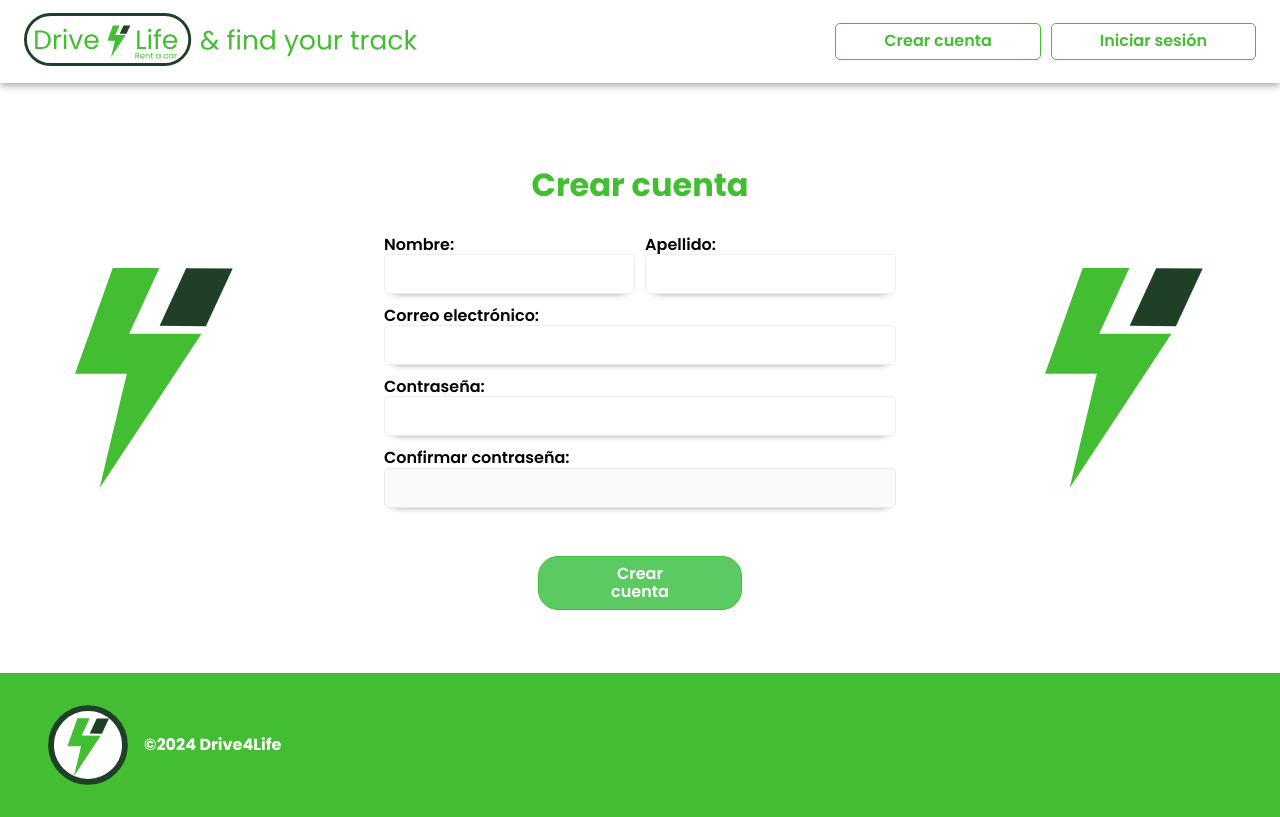
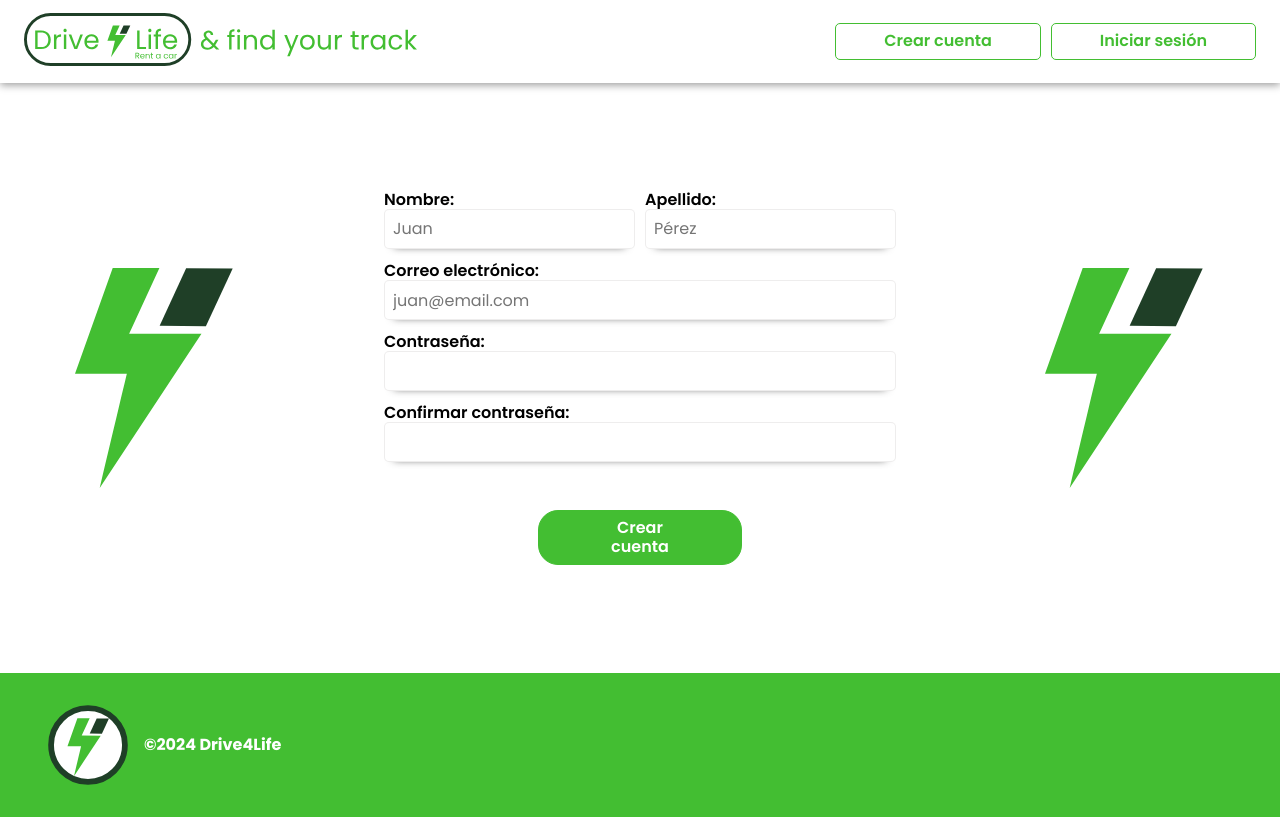
Before and after one commit to Saruizz/proyect-vite-react, a React (Vite) app: page /crearCuenta in a window 1280 px wide. Built offline with nearby package versions, Linux system fonts and the light colour scheme; a web font is replaced by a local one.

Commit message:
Actualizacion sprint 3

```diff
--- a/package.json
+++ b/package.json
@@ -13,6 +13,8 @@
   "dependencies": {
     "axios": "^1.6.7",
     "react": "^18.2.0",
+    "react-calendar": "^4.8.0",
+    "react-date-range": "^2.0.0-alpha.4",
     "react-dom": "^18.2.0",
     "react-router-dom": "^6.22.1"
   },
--- a/src/App.jsx
+++ b/src/App.jsx
@@ -22,7 +22,7 @@ const App = () => {
 			<Routes>
 				<Route path='/' element={<Home />} />
 				<Route path='*' element={<Notfound />} />
-				<Route path='/detalle' element={<DetalleProducto />} />
+				<Route path='/detalle/:productId' element={<DetalleProducto />} />
 				<Route path='/crearCuenta' element={<CrearCuenta />} />
 				<Route path='/administracion' element={<Admin />} />
 				<Route path='/agregarProducto' element={<AgregarProducto />} />
--- a/src/Components/Pages/DetalleProducto/Detalle.module.css
+++ b/src/Components/Pages/DetalleProducto/Detalle.module.css
@@ -3,6 +3,7 @@
     width: 100vw;
     min-height: 84.1vh;
     padding-top: 83.03px;
+    background-color: var(--blanco);
     @media screen and (max-width: 1200px) {
         padding-top: 66.09px;
     }
@@ -15,8 +16,10 @@
 /* FOTOS */
 .contNombreCarro {
     color: var(--verdeOscuro);
-    background-color: #D9D9D9;
-    padding: 1.5rem 1rem 4rem 4rem;
+    background-color: var(--grisClaro);
+    padding: 1.5rem 4rem 2rem 4rem;
+    display: flex;
+    justify-content: space-between;
 }
 
 .contNombreCarro h2{
@@ -27,7 +30,6 @@
     display: flex;
     width: 100%;
     flex-direction: column;
-    background-color: var(--grisClaro);
     justify-content: center;
     align-items: center;
 }
@@ -85,8 +87,8 @@
 .contBtn {
     display: flex;
     justify-content: end;
-    padding: 2.5rem;
-    background-color: var(--grisClaro);
+    padding: 1.5rem 2.5rem;
+    background-color: var(--blanco);
     border-radius: 0 0 10px 12px;
 }
 
@@ -113,6 +115,7 @@
 .contDescripcion {
     display: flex;
     flex-direction: column;
+    background-color: var(--grisClaro);
     padding: 3rem 4rem 3rem 3rem;
 }
 
@@ -121,12 +124,15 @@
     font-weight: 600;
 }
 
-.contFlecha {
-    display: flex;
-    margin-top: 1.5rem;
-    justify-content: end;
-}
-
 .contFlecha img {
     width: 3rem;
 }
+
+/* CALENDARIO */
+
+.calendarElement {
+    background-color: #fff;
+    border: 1px solid #ccc;
+    box-shadow: 0 2px 4px rgba(0, 0, 0, 0.1);
+    border-radius: 5px;
+}
--- a/src/Components/Pages/DetalleProducto/DetalleProducto.jsx
+++ b/src/Components/Pages/DetalleProducto/DetalleProducto.jsx
@@ -1,12 +1,59 @@
+import React, { useState, useRef, useEffect } from 'react';
+import { useParams } from 'react-router-dom';
+import { Link } from 'react-router-dom';
+import axios from 'axios';
 import styles from './Detalle.module.css';
 import img from '../../../assets/img';
-import { Link } from 'react-router-dom';
+import { Calendar } from 'react-calendar'; // Importar librería de calendario
+import format from 'date-fns/format';
 
 const DetalleProducto = () => {
+	// Extract the product ID from the URL parameters
+	const { id } = useParams();
+
+	// Initialize state variables for product details
+	const [producto, setProducto] = useState({});
+	const [isLoading, setIsLoading] = useState(true);
+
+	const [disponibilidad, setDisponibilidad] = useState([]); // Estado para almacenar la disponibilidad
+	const [isLoadingDisponibilidad, setIsLoadingDisponibilidad] = useState(true); // Estado para indicar si se está cargando la disponibilidad
+	const [selectedDate, setSelectedDate] = useState(null); // Estado para almacenar la fecha seleccionada
+
+	// Fetch product details using the product ID and set the state
+	useEffect(() => {
+		axios
+			.get(`https://jsonplaceholder.typicode.com/comments/${id}`)
+			.then(response => {
+				setProducto(response.data);
+				setIsLoading(false);
+			})
+			.catch(error => {
+				console.error(error);
+				setIsLoading(false);
+			});
+		axios
+			.get(`https://api-placeholder.com/disponibilidad/${id}`) // URL de ejemplo para obtener la disponibilidad
+			.then(response => {
+				setDisponibilidad(response.data);
+				setIsLoadingDisponibilidad(false);
+			})
+			.catch(error => {
+				console.error(error);
+				setIsLoadingDisponibilidad(false);
+			});
+	}, [id]);
+
 	return (
 		<div className={styles.appDetalle}>
+			{isLoading ? (
+				<div className={styles.loading}>Cargando...</div>
+			) : (
+				<>
 					<div className={styles.contNombreCarro}>
-				<h2>Mazda 2</h2>
+						<h2>{producto.nombre}</h2>
+						<Link>
+							<img src={img.volver} />
+						</Link>
 					</div>
 					<div className={styles.contFotosGeneral}>
 						<div className={styles.contFotos}>
@@ -37,21 +84,101 @@ const DetalleProducto = () => {
 						<button className={styles.btnVerMas}>Ver más</button>
 					</div>
 					<div className={styles.contDescripcion}>
-				<span>
-					fasfsafgsdfgdsf fasfsafgsdfgdsf fasfsafgsdfgdsf fasfsafgsdfgdsf
-					fasfsafgsdfgdsf fasfsafgsdfgdsf fasfsafgsdfgdsf fasfsafgsdfgdsf
-					fasfsafgsdfgdsf fasfsafgsdfgdsf fasfsafgsdfgdsf fasfsafgsdfgdsf
-					fasfsafgsdfgdsf fasfsafgsdfgdsf fasfsafgsdfgdsf fasfsafgsdfgdsf
-					fasfsafgsdfgdsf fasfsafgsdfgdsf fasfsafgsdfgdsf{' '}
-				</span>
-				<div>
-					<Link className={styles.contFlecha}>
+						<span>{producto.descripcion}</span>
+					</div>
+
+					{isLoadingDisponibilidad ? (
+						<div className={styles.loading}>Cargando disponibilidad...</div>
+					) : (
+						<>
+							{/* ... Código existente para mostrar el nombre del producto ... */}
+
+							<div className={styles.contCalendario}>
+								<h2>Disponibilidad</h2>
+								<Calendar
+									locale='es'
+									defaultDate={new Date()}
+									tileClassName={({ date, className }) => {
+										// Marcar las fechas ocupadas con un color diferente
+										const fechaFormateada = format(date, 'dd/MM/yyyy'); // Formatea la fecha
+
+										if (
+											disponibilidad.some(fecha => fecha === fechaFormateada)
+										) {
+											className += ` ${styles.fechaOcupada}`;
+										}
+
+										return className;
+									}}
+									onSelect={date => setSelectedDate(date)}
+								/>
+							</div>
+
+							{/* ... Código existente para mostrar el resto del detalle del producto ... */}
+						</>
+					)}
+				</>
+			)}
+		</div>
+	);
+};
+
+export default DetalleProducto;
+
+/*
+import React from 'react';
+import { useParams } from 'react-router-dom';
+import { Link } from 'react-router-dom';
+import styles from './Detalle.module.css';
+import img from '../../../assets/img';
+
+const DetalleProducto = () => {
+	const { id } = useParams(); // Obtiene el ID del parámetro de la URL
+
+	// Simulando la recuperación de datos del producto por ID
+	const producto = {
+		id: parseInt(id),
+		nombre: 'Mazda 2',
+		descripcion:
+			'Lorem ipsum dolor sit amet, consectetur adipiscing elit. Sed non enim ac quam ullamcorper ullamcorper. Sed at lectus ac orci luctus semper. Sed ac quam ac quam semper. Donec at lectus ac orci luctus semper. Sed ac quam ac quam semper.',
+		imagenes: [
+			'https://firebasestorage.googleapis.com/v0/b/fotos-14e55.appspot.com/o/02%20Mazda%202-01.jpg?alt=media&token=57d20980-364d-4dc8-884c-776c9daf10ba',
+			'https://firebasestorage.googleapis.com/v0/b/fotos-14e55.appspot.com/o/02%20Mazda%202-01.jpg?alt=media&token=57d20980-364d-4dc8-884c-776c9daf10ba',
+			'https://firebasestorage.googleapis.com/v0/b/fotos-14e55.appspot.com/o/02%20Mazda%202-01.jpg?alt=media&token=57d20980-364d-4dc8-884c-776c9daf10ba',
+		],
+	};
+
+	return (
+		<div className={styles.appDetalle}>
+			<div className={styles.contNombreCarro}>
+				<h2>{producto.nombre}</h2>
+				<Link to='/'>
 					<img src={img.volver} />
 				</Link>
 			</div>
+			<div className={styles.contFotosGeneral}>
+				<div className={styles.contFotos}>
+					<div className={styles.contFotoPrincipal}>
+						<img src={producto.imagenes[0]} />
+					</div>
+					<div className={styles.contFotosSeg}>
+						{producto.imagenes.slice(1).map((imagen, index) => (
+							<div className={styles.fotosSegIndividual} key={index}>
+								<img src={imagen} />
+							</div>
+						))}
+					</div>
+				</div>
+			</div>
+			<div className={styles.contBtn}>
+				<button className={styles.btnVerMas}>Ver más</button>
+			</div>
+			<div className={styles.contDescripcion}>
+				<span>{producto.descripcion}</span>
 			</div>
 		</div>
 	);
 };
 
 export default DetalleProducto;
+*/
--- a/src/Components/Pages/Home/Cards/CardHome.jsx
+++ b/src/Components/Pages/Home/Cards/CardHome.jsx
@@ -39,7 +39,9 @@ const CardHome = () => {
 								{/*descripcion*/}
 							</div>
 							<div className={styles.contLink}>
-								<Link className={styles.btCard}>Ver más</Link>
+								<Link to={`/detalle/${carInfo.id}`} className={styles.btCard}>
+									Ver más
+								</Link>
 							</div>
 						</div>
 					</span>
--- a/src/Components/Pages/Home/Cards/CardHome.module.css
+++ b/src/Components/Pages/Home/Cards/CardHome.module.css
@@ -12,6 +12,12 @@
     border: 0.5px solid rgba(199, 194, 194, 0.3);
     border-top: none;
     box-shadow: 0 10px 8px -10px rgba(0, 0, 0, 0.8);
+    @media screen and (max-width:880px) {
+        width: 60%;
+    }
+    @media screen and (max-width:600px) {
+        width: 80%;
+    }
 }
 
 .home {
@@ -23,6 +29,10 @@
     flex-wrap: wrap;
     margin-top: 3%;
     margin-bottom: 8%;
+    @media screen and (max-width:880px) {
+        flex-direction: column;
+        align-items: center;
+    }
 }
 
 .home h2 {
--- a/src/Components/Pages/Home/Home.module.css
+++ b/src/Components/Pages/Home/Home.module.css
@@ -19,11 +19,19 @@
     justify-content: space-between;
     flex-direction: row;
     background-color: var(--verdeOscuro);
+    @media screen and (max-width:1000px) {
+        justify-content: center;
+        align-items: center;
+    }
 }
 
 .contBusqueda img {
+    display: flex;
     width: 5rem;
     margin: 3rem 5rem 2.5rem 5rem;
+    @media screen and (max-width:1000px) {
+        display: none;
+    }
 }
 
 .contInputBusqueda {
@@ -33,6 +41,9 @@
     min-height: 100%;
     justify-content: space-between;
     flex-direction: column;
+    @media screen and (max-width:1000px) {
+        width: 100%;
+    }
 }
 
 .contInputBusqueda h2 {
@@ -40,12 +51,19 @@
     font-weight: 550;
     color: var(--blanco);
     margin: 1.5rem 0 2rem 0;
+    @media screen and (max-width:400px) {
+        font-size: 20px;
+    }
 }
 
 .itemInputBusqueda {
     display: flex;
     flex-direction: row;
     margin-bottom: 5.5rem;
+    @media screen and (max-width:1000px) {
+        align-items: center;
+        flex-direction: column;
+    }
 }
 
 .itemInputBusqueda input {
@@ -56,6 +74,9 @@
     height: 3rem;
     border:1px solid var(--blanco);
     box-shadow: 2px 2px 8px rgba(0, 0, 0, 0.4);
+    @media screen and (max-width:600px) {
+        width: 17rem;
+    }
 }
 
 .itemInputBusqueda input:focus{
@@ -74,6 +95,9 @@
     border: 1px solid var(--verdeClaro);
     box-shadow: 2px 2px 8px rgba(0, 0, 0, 0.4);
     cursor: pointer;
+    @media screen and (max-width:1000px) {
+        margin-top: 2rem;
+    }
 }
 
 
@@ -97,19 +121,23 @@
 .contCentrarCards {
     display: flex;
     justify-content: center;
+    width: 100%;
 }
 
 .categorias {
     display: flex;
-    max-width: 100vw;
-    width: 90%;
+    width: 80%;
     justify-content: space-between;
     margin: 0;
+    @media screen and (max-width:800px) {
+        flex-direction: column;
+        align-items: center;
+        width: 60%
+    }
 }
 
 .linkCategorias {
-    width: 100%;
-    max-width: 29rem;
+    width: 25rem;
     flex-direction: column;
     border: 2px solid rgba(199, 194, 194, 0.3);
     border-top: none;
@@ -117,6 +145,15 @@
     box-shadow: 0 10px 8px -10px rgba(0, 0, 0, 0.8);
     color: var(--verdeOscuro);
     text-decoration: none;
+    @media screen and (max-width:1000px) {
+        height: 13rem;
+    }
+    @media screen and (max-width:800px) {
+        margin-top: 2rem;
+    }
+    @media screen and (max-width:600px) {
+        width: 20rem;
+    }
 }
 
 .contLinkImg {
@@ -124,11 +161,13 @@
     overflow: hidden;
     display: flex;
     justify-content: center;
+    @media screen and (max-width:1000px) {
+        height: 9rem;
+    }
 }
 
 .linkCategorias img {
-    max-width: 100%;
-    width: 80%;
+    width: 100%;
     margin: -40px 0px -25px 0px;
 }
 
--- a/src/Components/Pages/admin/pagesAdmin/agregarProducto/AgregarProducto.jsx
+++ b/src/Components/Pages/admin/pagesAdmin/agregarProducto/AgregarProducto.jsx
@@ -95,6 +95,7 @@ const AgregarProducto = () => {
 						required
 					/>
 					<label>Descripción</label>
+					//contenedor de categorias
 					<input
 						type='text'
 						placeholder='Ingresa la descripción del producto'
--- a/src/Components/Pages/admin/pagesAdmin/users/crearCuenta/CrearCuenta.jsx
+++ b/src/Components/Pages/admin/pagesAdmin/users/crearCuenta/CrearCuenta.jsx
@@ -1,4 +1,4 @@
-import React, { useState, useEffect } from 'react';
+/*																																													import React, { useState, useEffect } from 'react';
 import styles from './CrearCuenta.module.css';
 import img from '../../../../../../assets/img';
 
@@ -229,3 +229,141 @@ const CrearCuenta = () => {
 };
 
 export default CrearCuenta;
+*/
+
+import styles from './CrearCuenta.module.css';
+import img from '../../../../../../assets/img';
+import React, { useState } from 'react';
+
+const CrearCuenta = () => {
+	const [nombre, setNombre] = useState('');
+	const [apellido, setApellido] = useState('');
+	const [correoElectronico, setCorreoElectronico] = useState('');
+	const [contraseña, setContraseña] = useState('');
+	const [confirmarContraseña, setConfirmarContraseña] = useState('');
+	const [errores, setErrores] = useState([]);
+
+	const expresiones = {
+		nombre: /^[a-zA-Záéíóúñ\s]{3,40}$/, // Letras y espacios, mínimo 3 caracteres
+		apellido: /^[a-zA-Záéíóúñ\s]{3,40}$/, // Letras y espacios, mínimo 3 caracteres
+		correoElectronico: /^[a-zA-Z0-9_.+-]+@[a-zA-Z0-9-]+\.[a-zA-Z0-9-.]+$/,
+		contraseña: /^.{8,20}$/, // Al menos 8 caracteres
+	};
+
+	const handleSubmit = e => {
+		e.preventDefault();
+		const erroresValidacion = [];
+		if (!expresiones.nombre.test(nombre)) {
+			erroresValidacion.push('El nombre no es válido');
+		}
+		if (!expresiones.apellido.test(apellido)) {
+			erroresValidacion.push('El apellido no es válido');
+		}
+		if (!expresiones.correoElectronico.test(correoElectronico)) {
+			erroresValidacion.push('El correo electrónico no es válido');
+		}
+		if (!expresiones.contraseña.test(contraseña)) {
+			erroresValidacion.push(
+				'La contraseña debe tener entre 8 y 20 caracteres',
+			);
+		}
+		if (contraseña !== confirmarContraseña) {
+			erroresValidacion.push('Las contraseñas no coinciden');
+		}
+
+		if (erroresValidacion.length > 0) {
+			setErrores(erroresValidacion);
+			return;
+		}
+
+		// Aquí se enviaría la información del formulario al servidor
+		console.log('Formulario enviado');
+	};
+
+	return (
+		<div className={styles.appCrearUsuario}>
+			<img src={img.isoLogoA2} alt='' />
+
+			<form className={styles.contForm} onSubmit={handleSubmit}>
+				<div className={styles.contNombreApellido}>
+					<div className={styles.contInpNom}>
+						<label htmlFor='nombre'>Nombre:</label>
+						<input
+							type='text'
+							id='nombre'
+							name='nombre'
+							value={nombre}
+							onChange={e => setNombre(e.target.value)}
+							placeholder='Juan'
+						/>
+					</div>
+					<div className={styles.contInpApe}>
+						<label htmlFor='apellido'>Apellido:</label>
+						<input
+							type='text'
+							id='apellido'
+							name='apellido'
+							value={apellido}
+							onChange={e => setApellido(e.target.value)}
+							placeholder='Pérez'
+							Pérez
+						/>
+					</div>
+				</div>
+
+				<div className={styles.contInp}>
+					<label htmlFor='correoElectronico'>Correo electrónico:</label>
+					<input
+						type='email'
+						id='correoElectronico'
+						name='correoElectronico'
+						value={correoElectronico}
+						onChange={e => setCorreoElectronico(e.target.value)}
+						placeholder='juan@email.com'
+					/>
+				</div>
+
+				<div className={styles.contInp}>
+					<label htmlFor='contraseña'>Contraseña:</label>
+					<input
+						type='password'
+						id='contraseña'
+						name='contraseña'
+						value={contraseña}
+						onChange={e => setContraseña(e.target.value)}
+						placeholder=''
+					/>
+				</div>
+
+				<div className={styles.contInp}>
+					<label htmlFor='confirmarContraseña'>Confirmar contraseña:</label>
+					<input
+						type='password'
+						id='confirmarContraseña'
+						name='confirmarContraseña'
+						value={confirmarContraseña}
+						onChange={e => setConfirmarContraseña(e.target.value)}
+					/>
+				</div>
+
+				<div className={styles.contError}>
+					{errores.length > 0 && (
+						<ul>
+							{errores.map(error => (
+								<li key={error}>{error}</li>
+							))}
+						</ul>
+					)}
+				</div>
+
+				<button className={styles.btn} type='submit'>
+					Crear cuenta
+				</button>
+			</form>
+
+			<img src={img.isoLogoA2} alt='' />
+		</div>
+	);
+};
+
+export default CrearCuenta;
--- a/src/Components/Pages/admin/pagesAdmin/users/crearCuenta/CrearCuenta.module.css
+++ b/src/Components/Pages/admin/pagesAdmin/users/crearCuenta/CrearCuenta.module.css
@@ -12,6 +12,7 @@
 
     @media screen and (max-width: 930px) {
         padding-top: 61.98px;
+        min-height: 89.5vh;
     }
 }
 
@@ -83,9 +84,21 @@
     margin-top: 0.8rem;
 }
 
-.error {
-    margin-top: 0.5rem;
+.contError {
+    display: flex;
+    width: 100%;
+    align-items: start;
+}
+
+.contError ul{
+    padding: 0;
+    margin: 1.5rem 0 0 1rem;
+    list-style-type: none;
     color: var(--verdeClaro);
+}
+
+.contError li {
+    margin-top: 0.2rem;
 }
 
 .btn {
```
Also changed, not shown: 1 other file (tests, documents, lock files or other folders). Lines whose indentation alone changed are shown as unchanged.
